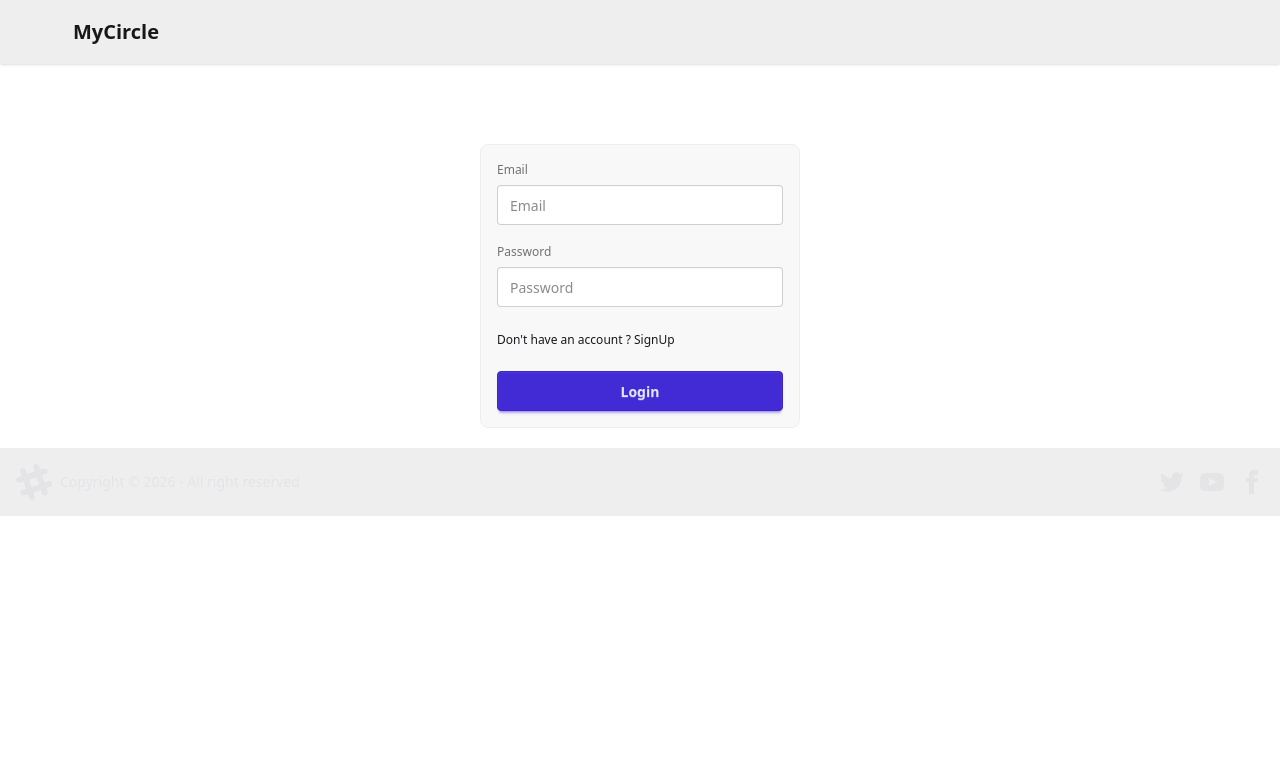
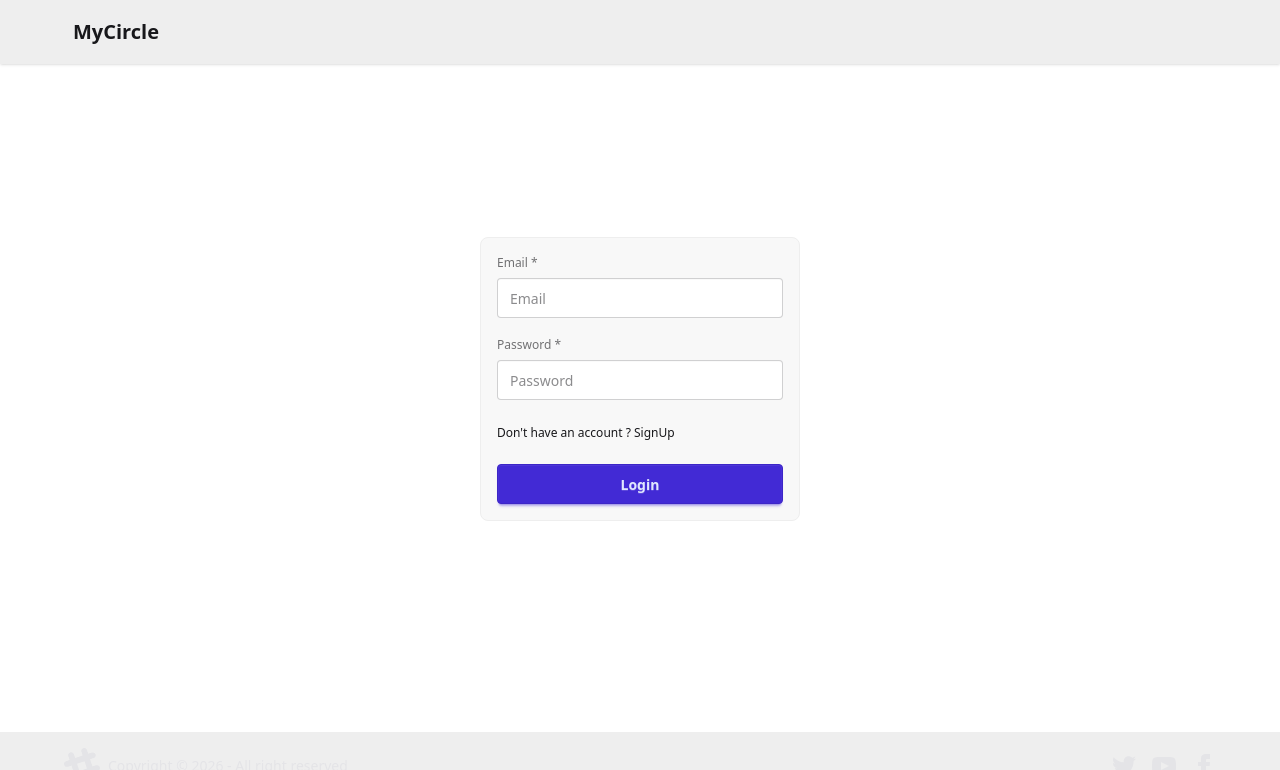
Before and after one commit to Ishwar-Sanap/Namaste-NodeJS, a React (Vite) app in the folder MyCircle/Frontend-Web/: page /login in a window 1280 px wide. Shown: the top 770 px of the page. Built offline with nearby package versions, Linux system fonts and the light colour scheme; no server answers.

Commit message:
Form validations and signup update

```diff
--- a/MyCircle/Frontend-Web/src/components/Body.jsx
+++ b/MyCircle/Frontend-Web/src/components/Body.jsx
@@ -20,7 +20,7 @@ const Body = () => {
 
       dispatch(addUser(resp.data));
     } catch (err) {
-       navigate("/login");
+      navigate("/login");
     }
   };
 
@@ -29,9 +29,11 @@ const Body = () => {
   }, []);
 
   return (
-    <div>
+    <div className="flex flex-col min-h-screen">
       <NavBar />
-      <Outlet />
+      <div className="grow">
+        <Outlet />
+      </div>
       <Footer />
     </div>
   );
--- a/MyCircle/Frontend-Web/src/components/Footer.jsx
+++ b/MyCircle/Frontend-Web/src/components/Footer.jsx
@@ -3,7 +3,7 @@ import React from "react";
 const Footer = () => {
   return (
     <footer className="footer sm:footer-horizontal  bg-base-300 text-neutral-content items-center p-4 mt-5">
-      <aside className="grid-flow-col items-center">
+      <aside className="grid-flow-col items-center ml-12">
         <svg
           width="36"
           height="36"
@@ -17,7 +17,7 @@ const Footer = () => {
         </svg>
         <p>Copyright © {new Date().getFullYear()} - All right reserved</p>
       </aside>
-      <nav className="grid-flow-col gap-4 md:place-self-center md:justify-self-end">
+      <nav className="grid-flow-col gap-4 md:place-self-center md:justify-self-end mr-12">
         <a>
           <svg
             xmlns="http://www.w3.org/2000/svg"
--- a/MyCircle/Frontend-Web/src/components/Login.jsx
+++ b/MyCircle/Frontend-Web/src/components/Login.jsx
@@ -1,9 +1,10 @@
-import { useState } from "react";
+import { useEffect, useState } from "react";
 import axios from "axios";
 import { useDispatch } from "react-redux";
 import { addUser } from "../store/userSlice";
 import { Link, useNavigate } from "react-router";
 import { BASE_URL } from "../utils/constants";
+import validateFormData from "../utils/validateFormData";
 
 const Login = () => {
   const [email, setEmail] = useState("");
@@ -12,8 +13,17 @@ const Login = () => {
   const dispatch = useDispatch();
   const navigate = useNavigate();
 
+  useEffect(() => {
+    setErrorMsg("");
+  }, [email, password]);
+
   const handleLogin = async (e) => {
     e.preventDefault();
+    const res = validateFormData(null, email, password, null);
+    if (!res.result) {
+      setErrorMsg(res.error);
+      return;
+    }
     try {
       const res = await axios.post(
         BASE_URL + "/login",
@@ -32,8 +42,9 @@ const Login = () => {
     }
   };
   return (
-    <form className="fieldset bg-base-200 border-base-300 rounded-box w-xs border p-4 mx-auto mt-20">
-      <label className="label">Email</label>
+    <div className="flex justify-center items-center min-h-[calc(90vh-90px)]">
+      <form className="fieldset bg-base-200 border-base-300 rounded-box w-xs border p-4">
+        <label className="label">Email *</label>
         <input
           type="email"
           className="input mb-3"
@@ -43,7 +54,7 @@ const Login = () => {
           onChange={(e) => setEmail(e.target.value)}
         />
 
-      <label className="label">Password</label>
+        <label className="label">Password *</label>
         <input
           type="password"
           className="input mb-3"
@@ -64,6 +75,7 @@ const Login = () => {
           Login
         </button>
       </form>
+    </div>
   );
 };
 
--- a/MyCircle/Frontend-Web/src/components/SignUp.jsx
+++ b/MyCircle/Frontend-Web/src/components/SignUp.jsx
@@ -1,8 +1,11 @@
-import React from "react";
+import React, { useEffect } from "react";
 import { useState } from "react";
 import { Link, useNavigate } from "react-router";
 import { BASE_URL } from "../utils/constants";
 import axios from "axios";
+import validateFormData from "../utils/validateFormData";
+import { useDispatch } from "react-redux";
+import { addUser } from "../store/userSlice";
 const SignUp = () => {
   const [email, setEmail] = useState("");
   const [password, setPassword] = useState("");
@@ -12,38 +15,39 @@ const SignUp = () => {
   const [showToast, setShowToast] = useState(false);
   const [errorMsg, setErrorMsg] = useState("");
   const navigate = useNavigate();
+  const dispatch = useDispatch();
+
+  useEffect(() => {
+    setErrorMsg("");
+  }, [email, password, firstName, confirmPassword]);
 
   const handleSignUp = async (e) => {
     e.preventDefault();
     setErrorMsg("");
-    if (password !== confirmPassword) {
-      setErrorMsg("Password doesn't match");
+    const res = validateFormData(firstName, email, password, confirmPassword);
+    if (!res.result) {
+      setErrorMsg(res.error);
       return;
     }
+    console.log(res);
     try {
-      const res = await axios.post(
-        BASE_URL + "/signup",
-        {
+      const res = await axios.post(BASE_URL + "/signup", {
         firstName,
         lastName,
         emailID: email,
         password: password,
-        },
-      );
-      setShowToast(true);
+      } ,  { withCredentials: true });
 
-      //after 3 sec disable the toast
-      setTimeout(() => {
-        setShowToast(false);
-      }, 3000);
-      navigate("/login");
+      dispatch(addUser(res.data));
+      navigate("/profile")
     } catch (err) {
       setErrorMsg(err?.response?.data || "Something went wrong");
     }
   };
   return (
+    <div className="flex justify-center items-center min-h-[calc(90vh-90px)]">
       <form className="fieldset bg-base-200 border-base-300 rounded-box w-xs border p-4 mx-auto mt-5">
-      <label className="label"> First Name </label>
+        <label className="label"> First Name * </label>
         <input
           type="text"
           className="input mb-1"
@@ -60,7 +64,7 @@ const SignUp = () => {
           value={lastName}
           onChange={(e) => setLastName(e.target.value)}
         />
-      <label className="label">Email</label>
+        <label className="label">Email *</label>
         <input
           type="email"
           className="input mb-1"
@@ -70,7 +74,7 @@ const SignUp = () => {
           onChange={(e) => setEmail(e.target.value)}
         />
 
-      <label className="label">Password</label>
+        <label className="label">Password *</label>
         <input
           type="password"
           className="input mb-1"
@@ -79,7 +83,7 @@ const SignUp = () => {
           required
           onChange={(e) => setPassword(e.target.value)}
         />
-      <label className="label">Confirm Password</label>
+        <label className="label">Confirm Password *</label>
         <input
           type="password"
           className="input mb-1"
@@ -108,6 +112,7 @@ const SignUp = () => {
           </div>
         )}
       </form>
+    </div>
   );
 };
 
--- /dev/null
+++ b/MyCircle/Frontend-Web/src/utils/validateFormData.js
@@ -0,0 +1,27 @@
+const validateFormData = (firstName, email, password, confirmPassword) => {
+
+  if (firstName !== null && firstName.length === 0) {
+    return { result: false, error: "First name is required" };
+  }
+  if (email.length === 0) {
+    return { result: false, error: "Email is required" };
+  }
+  if (email.length > 0) {
+    const emailRegex = /^[a-zA-Z0-9._%+-]+@[a-zA-Z0-9.-]+\.[a-zA-Z]{2,}$/;
+    if (!emailRegex.test(email))
+      return { result: false, error: "Invalid Email address" };
+  }
+  if (password.length === 0) {
+    return { result: false, error: "Password is required" };
+  }
+  if (confirmPassword !== null && confirmPassword.length === 0) {
+    return { result: false, error: "Confirm password is required" };
+  }
+
+  if (confirmPassword !== null && password !== confirmPassword) {
+    return { result: false, error: "Password doesn't match" };
+  }
+  return { result: true };
+};
+
+export default validateFormData;
```
Also changed, not shown: 1 other file (tests, documents, lock files or other folders). Lines whose indentation alone changed are shown as unchanged.
